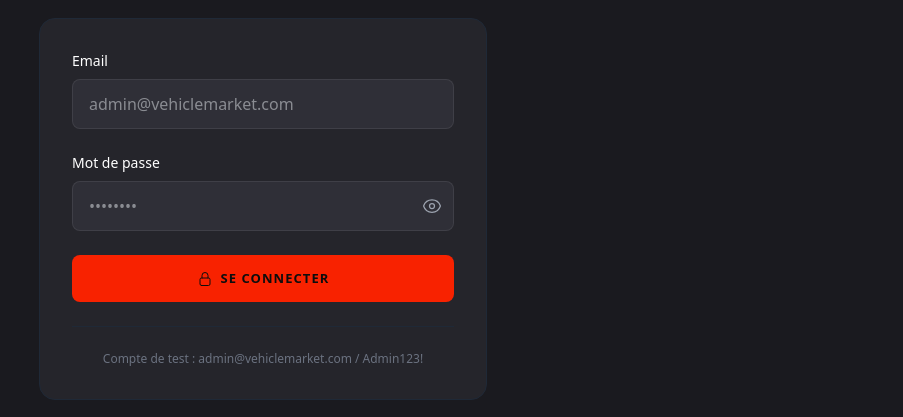
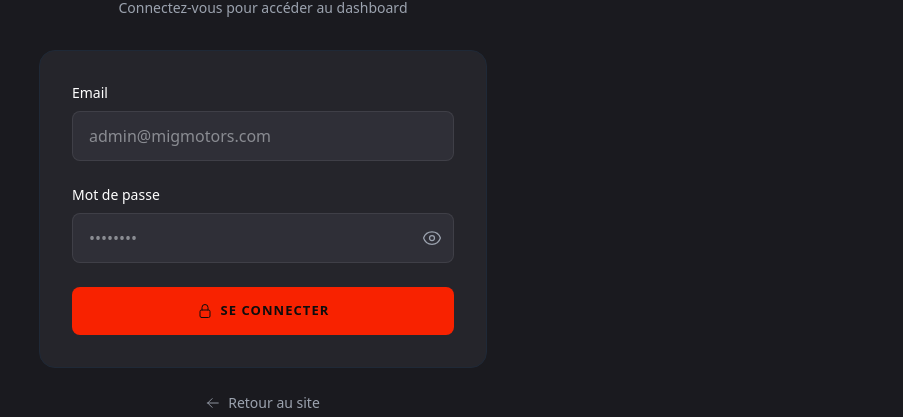
Before and after one commit to geoffroyotegbeye/auto_client, a Next.js app: page /admin/login in a window 1280 px wide. Shown: the part 239-656 px from the top of the page, without its empty margins (377-1280 px from the left). Built offline with nearby package versions, Linux system fonts and the light colour scheme; no server answers.

Commit message:
feat(admin): Update login page branding and remove test credentials
- Change email placeholder from admin@vehiclemarket.com to admin@migmotors.com
- Remove test account credentials section from login form
- Align branding with migmotors domain

```diff
--- a/src/app/admin/login/page.tsx
+++ b/src/app/admin/login/page.tsx
@@ -62,7 +62,7 @@ export default function LoginPage() {
                 onChange={(e) => setEmail(e.target.value)}
                 required
                 className="search-input w-full rounded-lg px-4 py-3"
-                placeholder="admin@vehiclemarket.com"
+                placeholder="admin@migmotors.com"
               />
             </div>
 
@@ -108,12 +108,6 @@ export default function LoginPage() {
               )}
             </button>
           </form>
-
-          <div className="mt-6 pt-6 border-t border-gray-200 dark:border-gray-800">
-            <p className="text-xs text-gray-500 dark:text-gray-500 text-center">
-              Compte de test : admin@vehiclemarket.com / Admin123!
-            </p>
-          </div>
         </div>
 
         {/* Retour */}
```
